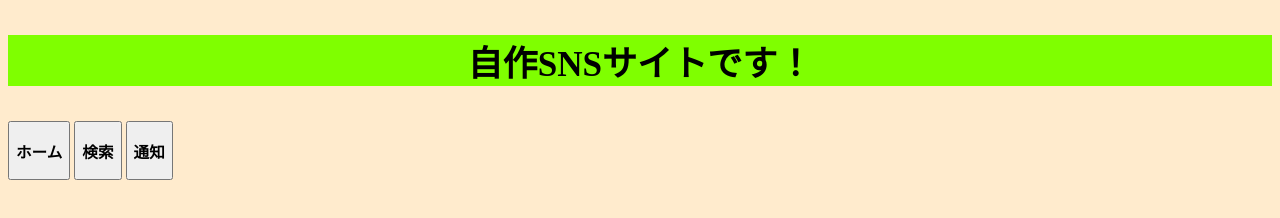
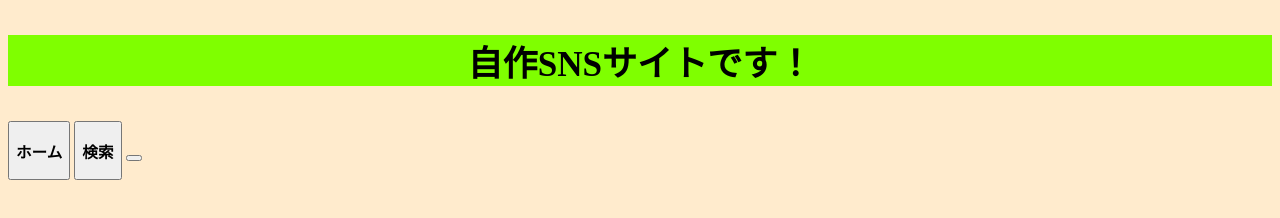
Before and after one commit to DeveloperUchida/HomemadeSNSSite, a plain HTML site: page index.html in a window 1280 px wide. Drawn offline with Linux system fonts and the light colour scheme.

Commit message:
DataUpdate 2024/03/24

```diff
--- a/index.html
+++ b/index.html
@@ -17,9 +17,10 @@
         <button onclick="locaton.href='';">
             <h3>検索</h3>
         </button>
-        <button onclick="locaton.href='Notification.html';">
-            <h3>通知</h3>
-        </button>
+        <button
+        <link href="notifaiction.html">
+
+
     </div>
 </body>
 </html>
```
